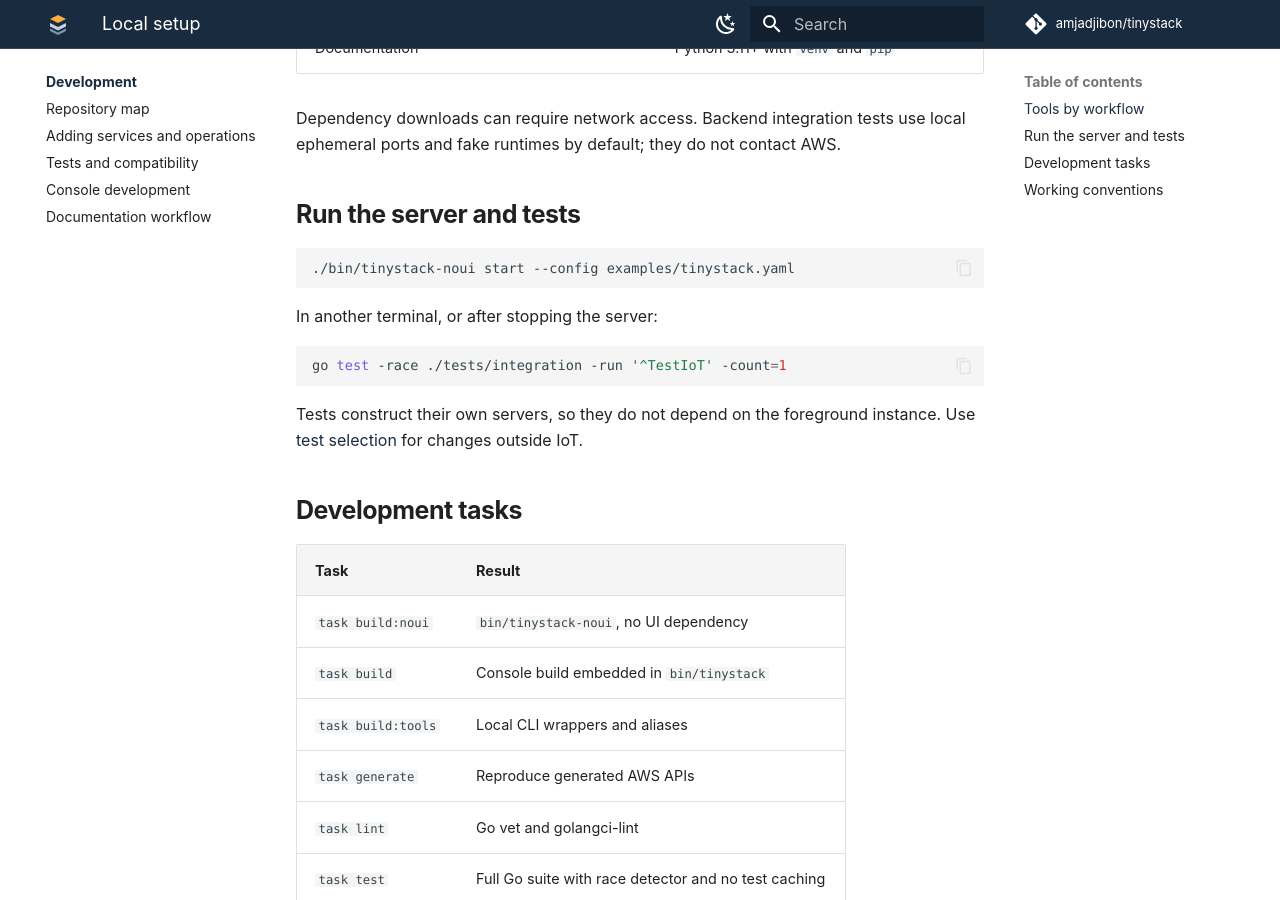
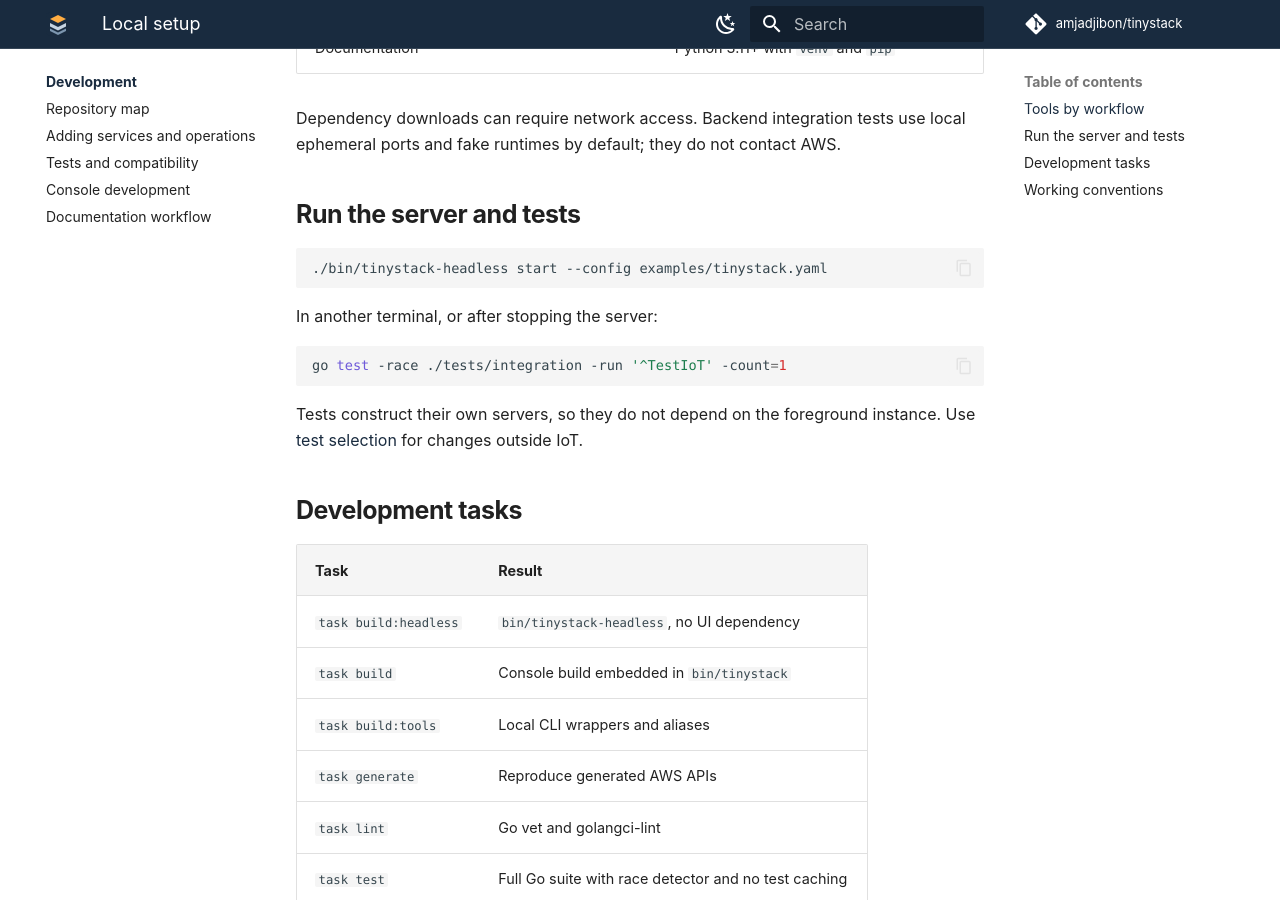
Before and after one commit to amjadjibon/tinystack, an MkDocs documentation site: the page built from docs/site/development/index.md, in a window 1280 px wide and 900 px high, scrolled down 903 px. Built offline with MkDocs 1.6.1 and Material for MkDocs 9.7.7, drawn with Linux system fonts in a browser that asks for light colours; some of the changed text lies outside the part shown.

Commit message:
build: rename noui build to headless

````diff
--- a/Taskfile.yml
+++ b/Taskfile.yml
@@ -19,10 +19,10 @@ tasks:
     cmds:
       - go build -tags console -trimpath -ldflags="-s -w" -o bin/tinystack ./cmd/tinystack
 
-  build:noui:
-    desc: "Build bin/tinystack-noui without the web console (needs only Go)"
+  build:headless:
+    desc: "Build bin/tinystack-headless without the web console (needs only Go)"
     cmds:
-      - go build -trimpath -ldflags="-s -w" -o bin/tinystack-noui ./cmd/tinystack
+      - go build -trimpath -ldflags="-s -w" -o bin/tinystack-headless ./cmd/tinystack
 
   build:tools:
     desc: "Build bin/aws-local, bin/terraform-local, and bin/sam-local wrappers (and symlinks awslocal, tflocal, samlocal)"
--- a/docs/site/development/index.md
+++ b/docs/site/development/index.md
@@ -1,7 +1,7 @@
 # Set up a development checkout
 
 ```sh
-task build:noui
+task build:headless
 task generate
 ```
 
@@ -26,7 +26,7 @@ fake runtimes by default; they do not contact AWS.
 ## Run the server and tests
 
 ```sh
-./bin/tinystack-noui start --config examples/tinystack.yaml
+./bin/tinystack-headless start --config examples/tinystack.yaml
 ```
 
 In another terminal, or after stopping the server:
@@ -42,7 +42,7 @@ Use [test selection](testing.md) for changes outside IoT.
 
 | Task | Result |
 | --- | --- |
-| `task build:noui` | `bin/tinystack-noui`, no UI dependency |
+| `task build:headless` | `bin/tinystack-headless`, no UI dependency |
 | `task build` | Console build embedded in `bin/tinystack` |
 | `task build:tools` | Local CLI wrappers and aliases |
 | `task generate` | Reproduce generated AWS APIs |
````
Also changed, not shown: CLAUDE.md (+1 -1 lines), README.md (+3 -3 lines), docs/site/development/console.md (+2 -2 lines), docs/site/getting-started/quickstart.md (+2 -2 lines), docs/site/guides/iot.md (+1 -1 lines), docs/site/guides/troubleshooting.md (+1 -1 lines), docs/site/index.md (+2 -2 lines), ui/README.md (+3 -3 lines), 1 other file.
